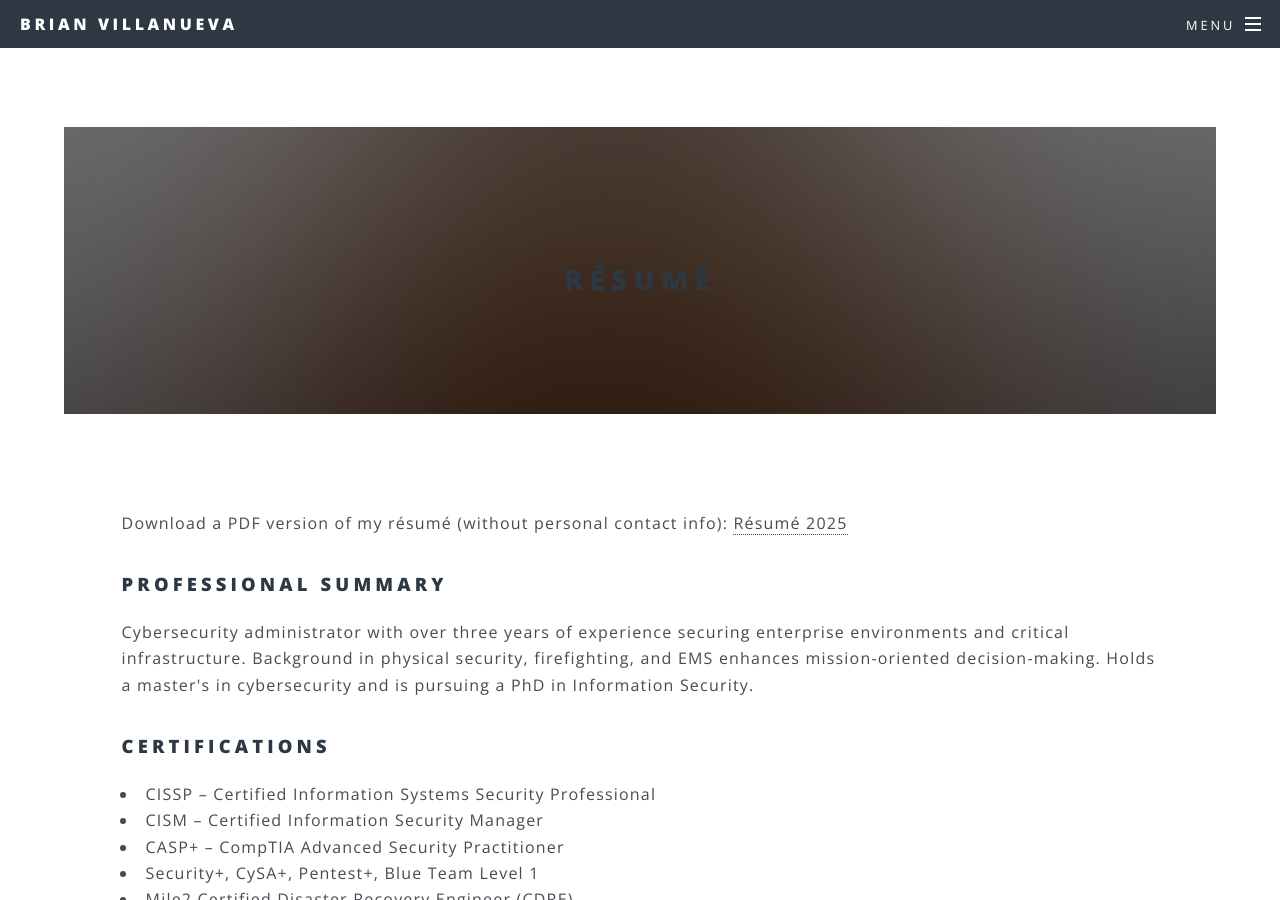
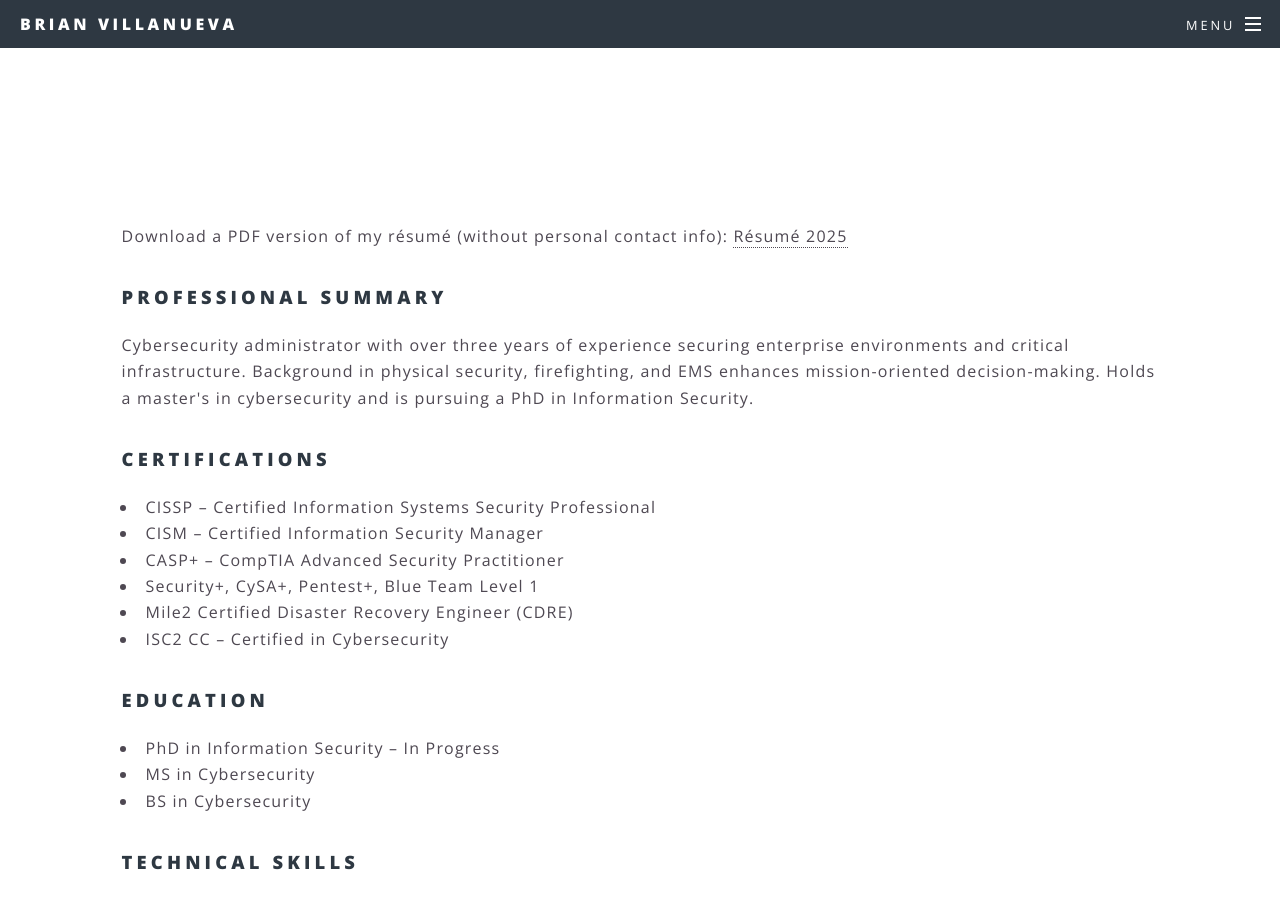
Before and after one commit to bvill1/villansecurity.github.io, a Jekyll site: the page built from resume.html, in a window 1280 px wide and 900 px high, scrolled down 304 px. Built offline with Jekyll 4.4.1, drawn with Linux system fonts in a browser that asks for light colours.

Commit message:
Update resume.html

```diff
--- a/resume.html
+++ b/resume.html
@@ -2,12 +2,6 @@
 layout: page
 title: Résumé
 ---
-
-<article id="main">
-  <header>
-    <h2>Résumé</h2>
-  </header>
-
   <section class="wrapper style5">
     <div class="inner">
       <p>Download a PDF version of my résumé (without personal contact info): <a href="/Resume%202025.pdf" target="_blank">Résumé 2025</a></p>
```
